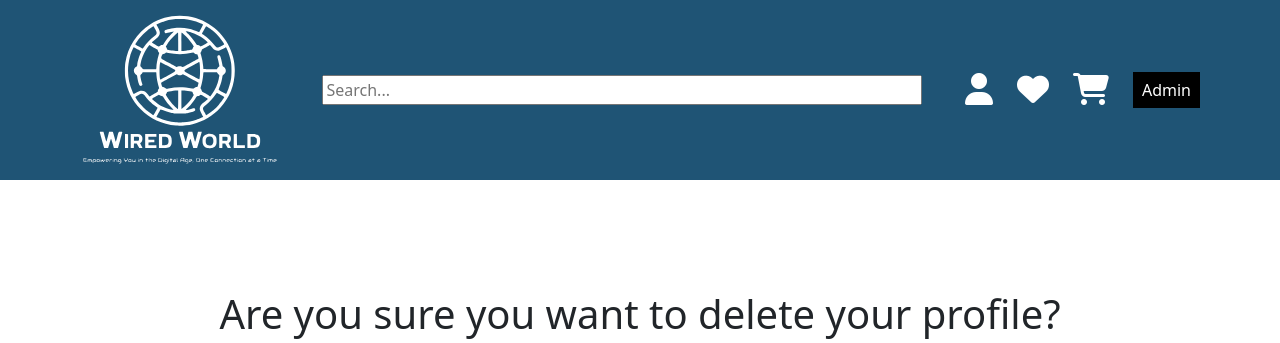
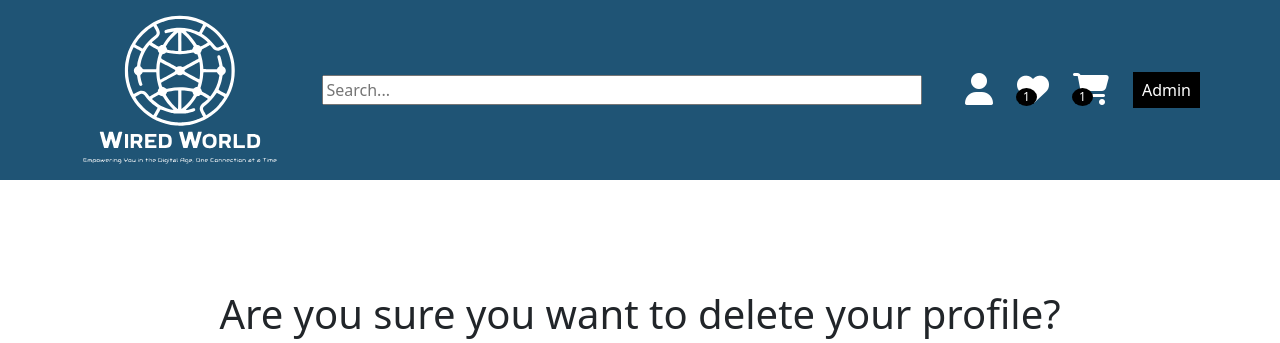
Before and after one commit to Dimpex0/WiredWorldWebsite, a Django app: page /account/delete/ in a window 1280 px wide. Shown: the top 343 px of the page. Run offline with Django 4.2, Linux system fonts and the light colour scheme; a user stored in the database is signed in; tables that the repository leaves empty hold one stand-in row (values such as "Sample post"); some libraries are stand-ins or nearby versions.

Commit message:
added counters on the cart and heart icons

```diff
--- /dev/null
+++ b/WiredWorldProject/product/context_processors.py
@@ -0,0 +1,9 @@
+from WiredWorldProject.cart.models import Cart
+from WiredWorldProject.like.models import Like
+
+
+def custom_processor(request):
+    return {
+        'cart_items': Cart.objects.filter(profile__client=request.user),
+        'liked_items': Like.objects.filter(profile__client=request.user)
+    }
--- a/WiredWorldProject/settings.py
+++ b/WiredWorldProject/settings.py
@@ -75,6 +75,7 @@ TEMPLATES = [
                 'django.template.context_processors.request',
                 'django.contrib.auth.context_processors.auth',
                 'django.contrib.messages.context_processors.messages',
+                'WiredWorldProject.product.context_processors.custom_processor'
             ],
         },
     },
--- a/static/style/base.css
+++ b/static/style/base.css
@@ -148,6 +148,18 @@ nav .icon:hover {
     color: black;
 }
 
+.helper-count {
+    position: absolute;
+    left: -1px;
+    bottom: 1px;
+    background-color: black;
+    border-radius: 50%;
+    padding: 0 7px;
+    color: white;
+    font-size: 12px;
+    z-index: 1000;
+}
+
 .messages {
     padding: 10px;
     list-style: none;
--- a/templates/base.html
+++ b/templates/base.html
@@ -33,8 +33,8 @@
                     <a href="{% url 'logout' %}">Logout</a>
                   </div>
                 </div>
-                <a href="{% url 'liked page' %}"><i class="icon fa-solid fa-heart"></i></a>
-                <a href="{% url 'cart page' %}"><i class="icon fa-solid fa-cart-shopping"></i></a>
+                <a href="{% url 'liked page' %}" style="position: relative"><i class="icon fa-solid fa-heart"></i>{% if liked_items %}<span class="helper-count">{{ liked_items|length }}</span>{% endif %}</a>
+                <a href="{% url 'cart page' %}" style="position: relative"><i class="icon fa-solid fa-cart-shopping"></i>{% if cart_items %}<span class="helper-count">{{ cart_items|length }}</span>{% endif %}</a>
             {% else %}
                 <a href="{% url 'login page' %}"><i class="icon fa-solid fa-arrow-right-to-bracket"></i></a>
             {% endif %}
```
